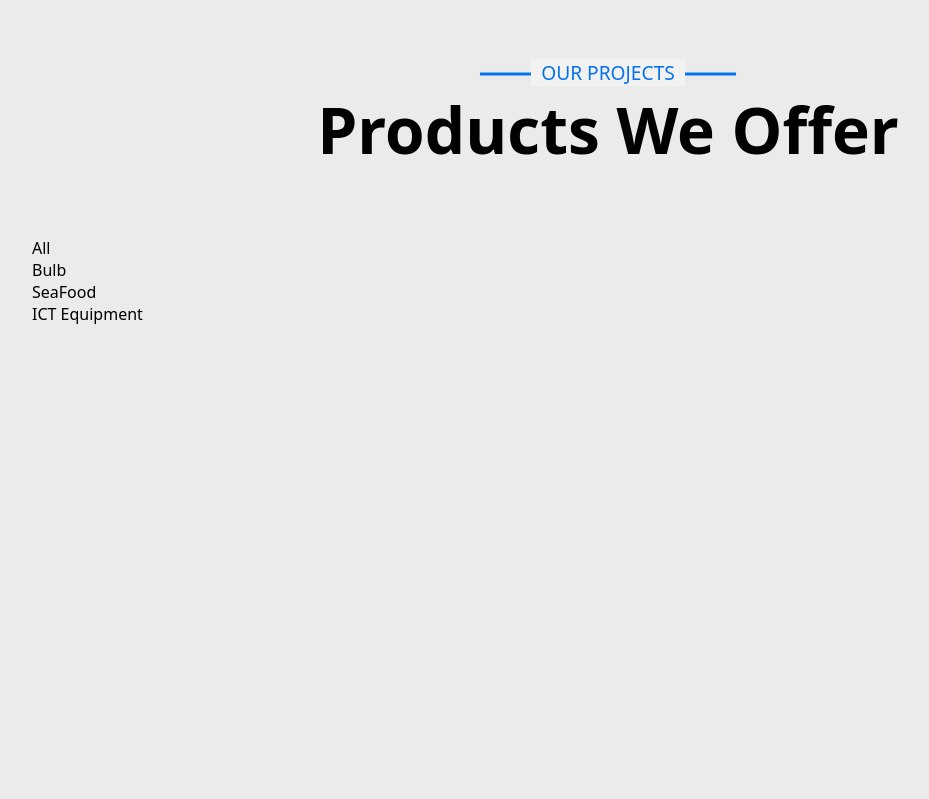
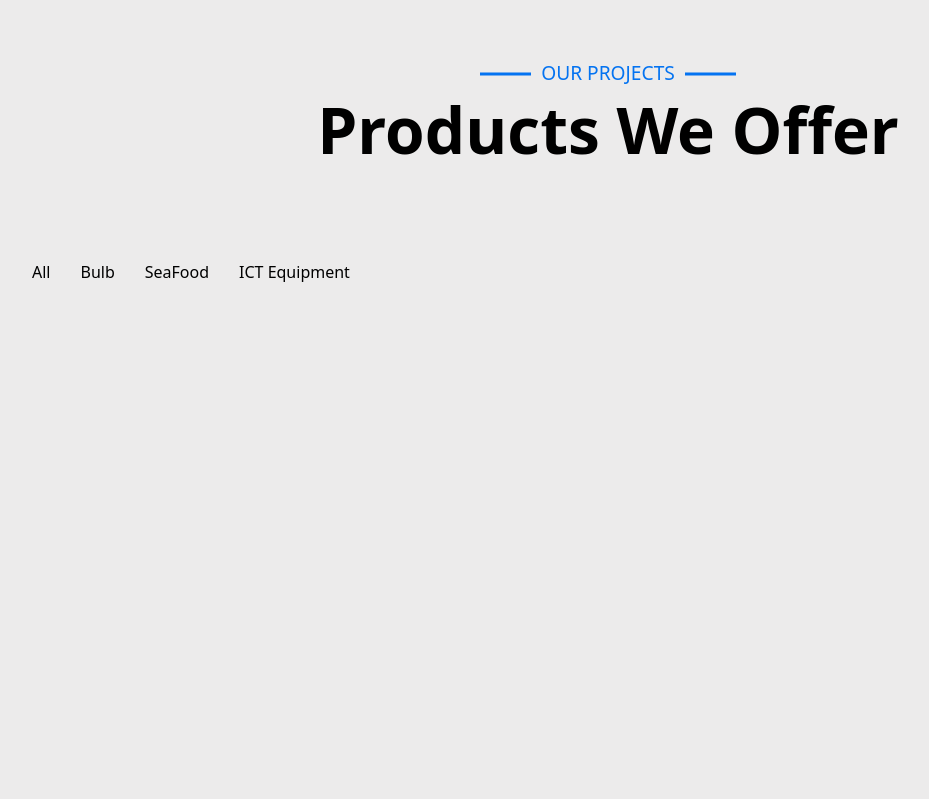
Before and after one commit to AdejumoOlanrewaju/Tiplogo, a Django app: page / in a window 1280 px wide. Shown: the part 1690-2489 px from the top of the page, without its empty margins (32-961 px from the left). Run offline with Django 5.2, Linux system fonts and the light colour scheme.

Commit message:
ninth commit

```diff
--- a/base/static/css/style.css
+++ b/base/static/css/style.css
@@ -594,8 +594,15 @@ header{
     margin : auto;
 }
 
-.products-section .subhead span{
+.product-section .subhead span{
     background : #ecebeb;
+}
+
+.products-tab{
+    display : flex;
+    justify-content: center;
+    align-items : center;
+    gap : 30px;
 }
 
 
--- a/base/templates/index.html
+++ b/base/templates/index.html
@@ -253,6 +253,8 @@
                         <li class = "tab-links">Bulb</li>
                         <li class = "tab-links">SeaFood</li>
                         <li class = "tab-links">ICT Equipment</li>
+
+                        <div class = "underline"></div>
                     </ul>
 
                     <div class = "products-boxes-container">
```
